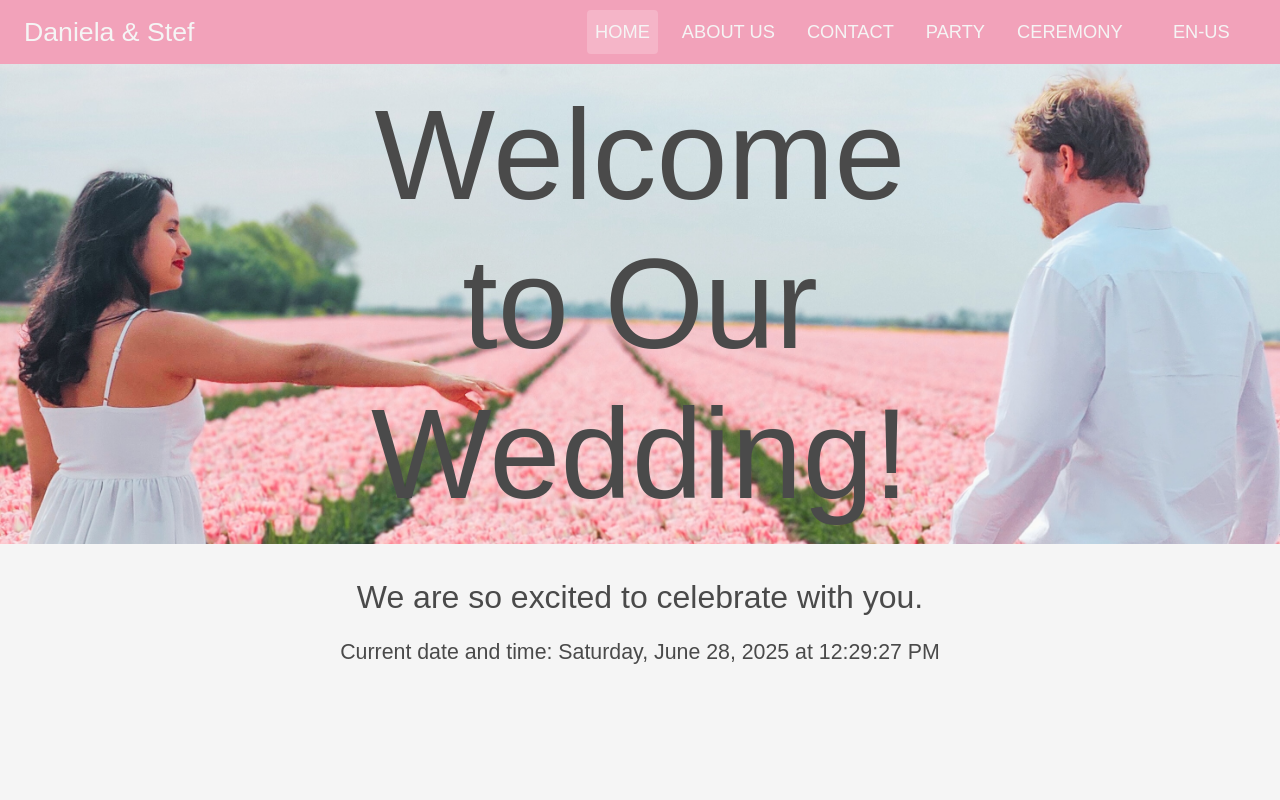
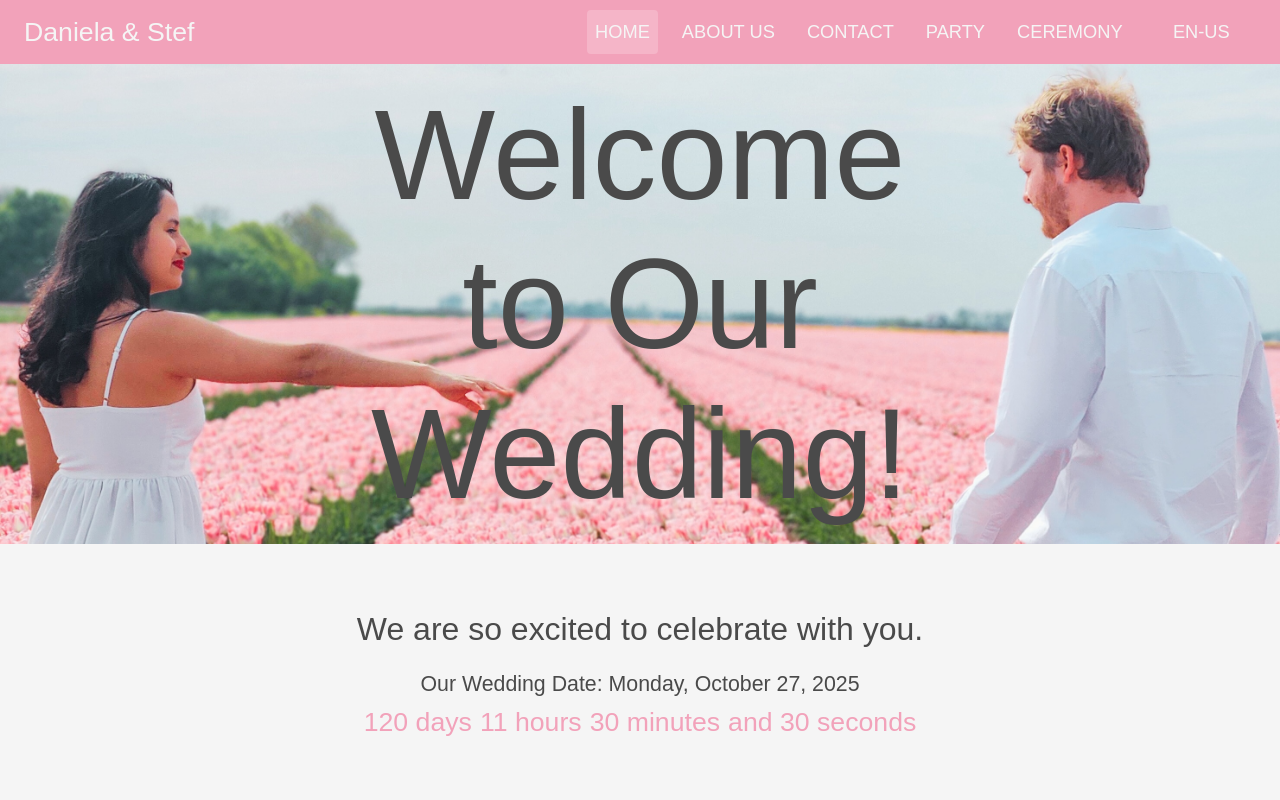
Before and after one commit to DanielaDuque/weading, a React (Vite) app: page /wedding/party in a window 1280 px wide. Both pictures are taken after a click on the element "Daniela & Stef". Shown: the top 800 px of the page. Built offline with nearby package versions, Linux system fonts and the light colour scheme; some icons are missing; a web font is replaced by a local one.

Commit message:
Improving home and adding footer

```diff
--- a/src/App.tsx
+++ b/src/App.tsx
@@ -9,6 +9,7 @@ import AboutPage from "./pages/about/AboutPage.tsx";
 import CeremonyPage from './pages/ceremony/CeremonyPage.tsx';
 import ContactPage from './pages/contact/ContactPage.tsx';
 import PartyPage from "./pages/party/PartyPage.tsx";
+import Footer from "./components/Footer.tsx";
 
 
 function App() {
@@ -25,6 +26,7 @@ function App() {
 
                     <Route path="*" element={<NotFoundPage />} />
                 </Routes>
+                <Footer/>
             </Router>
         </AppTheme>
     );
--- /dev/null
+++ b/src/components/CountdownTimer.tsx
@@ -0,0 +1,93 @@
+import {useState, useEffect, type JSX} from 'react';
+import { Typography } from '@mui/material';
+import { useTranslation } from 'react-i18next';
+import { useTheme } from '@mui/material/styles'; // Import useTheme for styling
+
+interface CountdownTimerProps {
+    date: Date;
+    nowMessage: string;
+    nameSpace:string
+}
+
+function CountdownTimer(props: CountdownTimerProps) {
+    const { t } = useTranslation(props.nameSpace); // Assuming countdown keys are in 'home' namespace
+    const theme = useTheme(); // Get theme for styling
+
+    const [timeLeft, setTimeLeft] = useState(calculateTimeLeft());
+
+    useEffect(() => {
+        // Only set up timer if wedding date is in the future
+        if (+props.date > +new Date()) {
+            const timer = setTimeout(() => {
+                setTimeLeft(calculateTimeLeft());
+            }, 1000);
+
+            return () => clearTimeout(timer);
+        }
+    }); // No dependency array to re-run every second
+
+    function calculateTimeLeft() {
+        const difference = +props.date - +new Date();
+        let time: { days?: number; hours?: number; minutes?: number; seconds?: number } = {};
+
+        if (difference > 0) {
+            time = {
+                days: Math.floor(difference / (1000 * 60 * 60 * 24)),
+                hours: Math.floor((difference / (1000 * 60 * 60)) % 24),
+                minutes: Math.floor((difference / 1000 / 60) % 60),
+                seconds: Math.floor((difference / 1000) % 60)
+            };
+        }
+        return time;
+    }
+
+    const timerComponents: JSX.Element[] = [];
+
+    // Logic to build the timer display string based on time left
+    if (timeLeft.days !== undefined && timeLeft.days > 0) {
+        timerComponents.push(<span key="days">{t('countdownDays', { days: timeLeft.days })}</span>);
+    }
+    if (timeLeft.hours !== undefined && timeLeft.hours >= 0) {
+        if (timerComponents.length > 0 && timeLeft.hours < 1 && timeLeft.days === 0 && (timeLeft.minutes || 0) > 0) {
+            // Do nothing if hours are 0, days are 0, and minutes are present
+            // eslint-disable-next-line @typescript-eslint/ban-ts-comment
+            // @ts-expect-error
+        } else if (timerComponents.length > 0 && (timeLeft.days > 0 || timeLeft.hours > 0)) {
+            timerComponents.push(<span key="hours" style={{marginLeft: '8px'}}>{t('countdownHours', { hours: timeLeft.hours })}</span>);
+        } else if (timerComponents.length === 0) {
+            timerComponents.push(<span key="hours">{t('countdownHours', { hours: timeLeft.hours })}</span>);
+        }
+    }
+    if (timeLeft.minutes !== undefined && timeLeft.minutes >= 0) {
+        if (timerComponents.length > 0 && timeLeft.minutes < 1 && timeLeft.hours === 0 && timeLeft.days === 0 && (timeLeft.seconds || 0) > 0) {
+            // Do nothing if minutes are 0, hours are 0, days are 0, and seconds are present
+            // eslint-disable-next-line @typescript-eslint/ban-ts-comment
+            // @ts-expect-error
+        } else if (timerComponents.length > 0 && (timeLeft.days > 0 || timeLeft.hours > 0 || timeLeft.minutes > 0)) {
+            timerComponents.push(<span key="minutes" style={{marginLeft: '8px'}}>{t('countdownMinutes', { minutes: timeLeft.minutes })}</span>);
+        } else if (timerComponents.length === 0 || (timeLeft.days === 0 && timeLeft.hours === 0)) {
+            timerComponents.push(<span key="minutes" style={{marginLeft: '8px'}}>{t('countdownMinutes', { minutes: timeLeft.minutes })}</span>);
+        }
+    }
+    if (timeLeft.seconds !== undefined && timeLeft.seconds >= 0) {
+        // eslint-disable-next-line @typescript-eslint/ban-ts-comment
+        // @ts-expect-error
+        if (timerComponents.length > 0 && (timeLeft.days > 0 || timeLeft.hours > 0 || timeLeft.minutes > 0)) {
+            timerComponents.push(<span key="and-seconds" style={{marginLeft: '8px'}}>{t('and')} {t('countdownSeconds', { seconds: timeLeft.seconds })}</span>);
+        } else if (timerComponents.length === 0) {
+            timerComponents.push(<span key="seconds">{t('countdownSeconds', { seconds: timeLeft.seconds })}</span>);
+        }
+    }
+
+    return (
+        <Typography variant="h6" sx={{ color: theme.palette.primary.main }}>
+            {timerComponents.length ? (
+                timerComponents
+            ) : (
+                props.nowMessage
+            )}
+        </Typography>
+    );
+};
+
+export default CountdownTimer;
--- /dev/null
+++ b/src/components/Footer.tsx
@@ -0,0 +1,45 @@
+
+import { Box, Typography, Container, Link } from '@mui/material';
+import { useTranslation } from 'react-i18next';
+import { useTheme } from '@mui/material/styles';
+
+function Footer() {
+    const { t } = useTranslation('footer'); // Use the 'footer' namespace
+    const theme = useTheme(); // Access the theme for consistent styling
+
+    const currentYear = new Date().getFullYear();
+
+    return (
+        <Box
+            component="footer"
+            sx={{
+                backgroundColor: theme.palette.primary.dark, // Use a darker shade of primary color
+                color: theme.palette.primary.contrastText, // White text for contrast
+                py: 3, // Padding top and bottom
+                mt: 'auto', // Push footer to the bottom if content is short
+                borderTop: `1px solid ${theme.palette.divider}`, // Subtle border at the top
+            }}
+        >
+            <Container maxWidth="lg">
+                <Typography variant="body2" align="center" sx={{ mb: 1 }}>
+                    {t('copyright', { year: currentYear, names: 'Stef & Daniela' })}
+                </Typography>
+                <Typography variant="body2" align="center">
+                    {t('allRightsReserved')}
+                </Typography>
+                {/* Optional: Add social media links or other useful links here */}
+                <Box sx={{ mt: 2, display: 'flex', justifyContent: 'center', gap: 2 }}>
+                    {/* Example Link: You might remove this or add your own */}
+                    <Link href="#" color="inherit" underline="hover">
+                        {t('privacyPolicy')}
+                    </Link>
+                    <Link href="#" color="inherit" underline="hover">
+                        {t('termsOfService')}
+                    </Link>
+                </Box>
+            </Container>
+        </Box>
+    );
+}
+
+export default Footer;
--- /dev/null
+++ b/src/locales/en/footer.json
@@ -0,0 +1,6 @@
+{
+  "copyright": "© {{year}} {{names}}. All rights reserved.",
+  "allRightsReserved": "All rights reserved.",
+  "privacyPolicy": "Privacy Policy",
+  "termsOfService": "Terms of Service"
+}
--- a/src/locales/en/home.json
+++ b/src/locales/en/home.json
@@ -1,4 +1,11 @@
 {
   "titlePage": "Welcome to Our Wedding!",
-  "introText": "We are so excited to celebrate with you."
+  "introText": "We are so excited to celebrate with you.",
+  "weddingDateLabel": "Our Wedding Date:",
+  "todayIsWeddingDay": "Today is the wedding day!",
+  "countdownDays": "{{days}} days",
+  "countdownHours": "{{hours}} hours",
+  "countdownMinutes": "{{minutes}} minutes",
+  "countdownSeconds": "{{seconds}} seconds",
+  "and": "and"
 }
--- /dev/null
+++ b/src/locales/es/footer.json
@@ -0,0 +1,6 @@
+{
+  "copyright": "© {{year}} {{names}}. Todos los derechos reservados.",
+  "allRightsReserved": "Todos los derechos reservados.",
+  "privacyPolicy": "Política de Privacidad",
+  "termsOfService": "Términos de Servicio"
+}
--- /dev/null
+++ b/src/locales/nl/footer.json
@@ -0,0 +1,6 @@
+{
+  "copyright": "© {{year}} {{names}}. Todos los derechos reservados.",
+  "allRightsReserved": "Todos los derechos reservados.",
+  "privacyPolicy": "Política de Privacidad",
+  "termsOfService": "Términos de Servicio"
+}
--- a/src/locales/nl/home.json
+++ b/src/locales/nl/home.json
@@ -1,4 +1,11 @@
 {
   "titlePage": "Welkom op Onze Bruiloft!",
-  "introText": "We zijn zo enthousiast om met jullie te vieren."
+  "introText": "We zijn zo enthousiast om met jullie te vieren.",
+  "weddingDateLabel": "Onze Trouwdatum:",
+  "todayIsWeddingDay": "Vandaag is de trouwdag!",
+  "countdownDays": "{{days}} dagen",
+  "countdownHours": "{{hours}} uur",
+  "countdownMinutes": "{{minutes}} minuten",
+  "countdownSeconds": "{{seconds}} seconden",
+  "and": "en"
 }
--- a/src/pages/home/HomePage.tsx
+++ b/src/pages/home/HomePage.tsx
@@ -4,6 +4,7 @@ import './Home.scss'
 import {Typography, useMediaQuery} from '@mui/material';
 import {useTheme} from "@mui/material/styles";
 import {useTranslation} from "react-i18next";
+import CountdownTimer from "../../components/CountdownTimer.tsx";
 
 function HomePage() {
     const { t , i18n } = useTranslation('home');
@@ -18,6 +19,9 @@ function HomePage() {
     if (isTablet) variant = 'h2';
     if (isMobile) variant = 'h3';
     if (isMiniMobile) variant = 'h4';
+
+    const weddingDate = new Date(2025, 9, 27, 0, 0, 0);
+
 
     return (
         <div className="wedding-hero" >
@@ -38,13 +42,21 @@ function HomePage() {
             </section>
 
             <section className=" wedding-section-info">
-                <Typography variant="h5" sx={{ mb: 2 }}>
-                    {t('introText')}
-                </Typography>
-                <Typography variant="body1">
-                    Current date and time: {new Date().toLocaleString(i18n.language, { weekday: 'long', year: 'numeric', month: 'long', day: 'numeric', hour: 'numeric', minute: 'numeric', second: 'numeric', hour12: true })} {/* <--- Use i18n.language here for date formatting */}
-
-                </Typography>
+                <section className=" wedding-section-info">
+                    <Typography variant="h5" sx={{ mb: 2 }}>
+                        {t('introText')}
+                    </Typography>
+                    <Typography variant="body1" sx={{mb:1}}>
+                        {t('weddingDateLabel')} {' '}
+                        {weddingDate.toLocaleDateString(i18n.language, { weekday: 'long', year: 'numeric', month: 'long', day: 'numeric' })}
+                    </Typography>
+                    {/* Use the new CountdownTimer component */}
+                    <CountdownTimer
+                        date={weddingDate}
+                        nowMessage={t('todayIsWeddingDay')}
+                        nameSpace={'home'}
+                    /> {/* <--- New component here */}
+                </section>
             </section>
         </div>
     )
--- a/vite.config.ts
+++ b/vite.config.ts
@@ -4,5 +4,16 @@ import react from '@vitejs/plugin-react-swc'
 // https://vite.dev/config/
 export default defineConfig({
   plugins: [react()],
-  base: "/wedding/"
+  base: "/wedding/",
+  build: {
+    rollupOptions: {
+      output: {
+        manualChunks: {
+          react: ['react', 'react-dom'],
+          mui: ['@mui/material', '@mui/icons-material'],
+          // Add more as needed
+        }
+      }
+    }
+  }
 })
```
Also changed, not shown: src/i18n.ts (+9 -1 lines), src/locales/es/home.json (+8 -1 lines).
